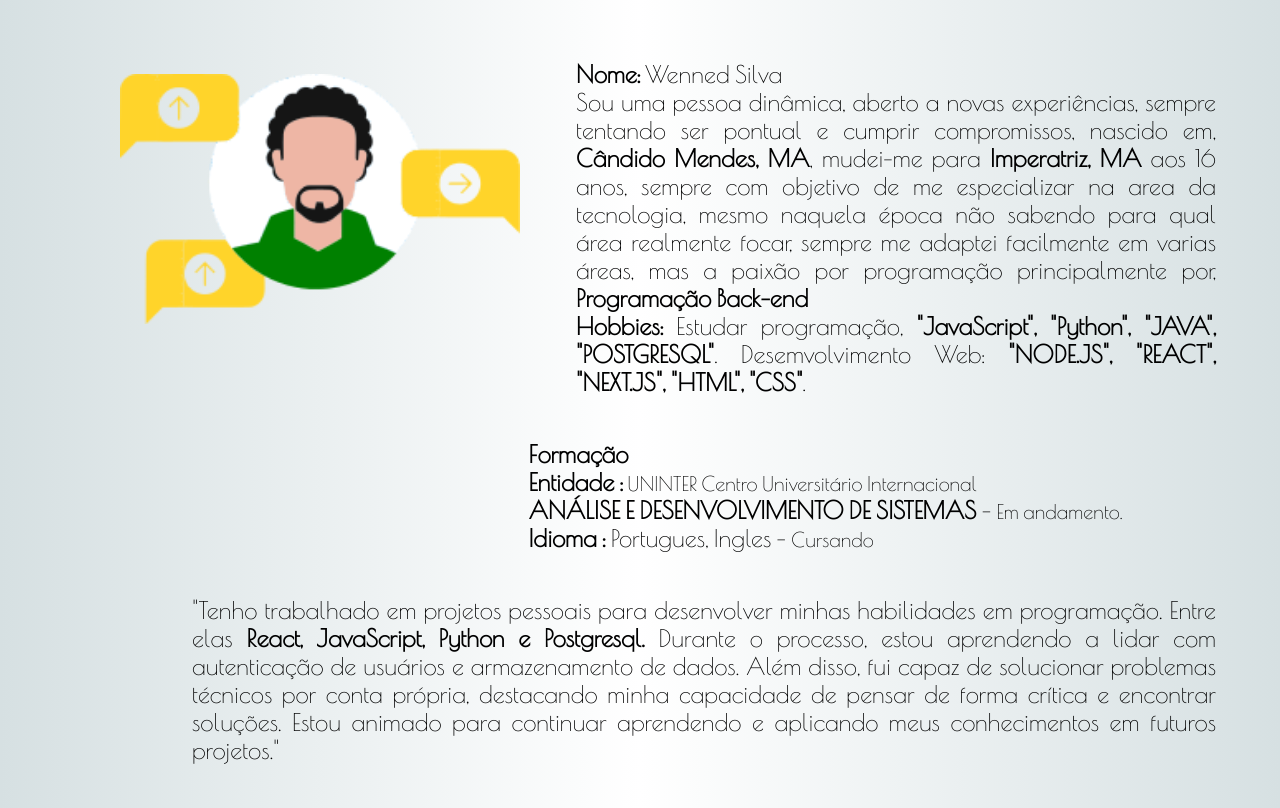
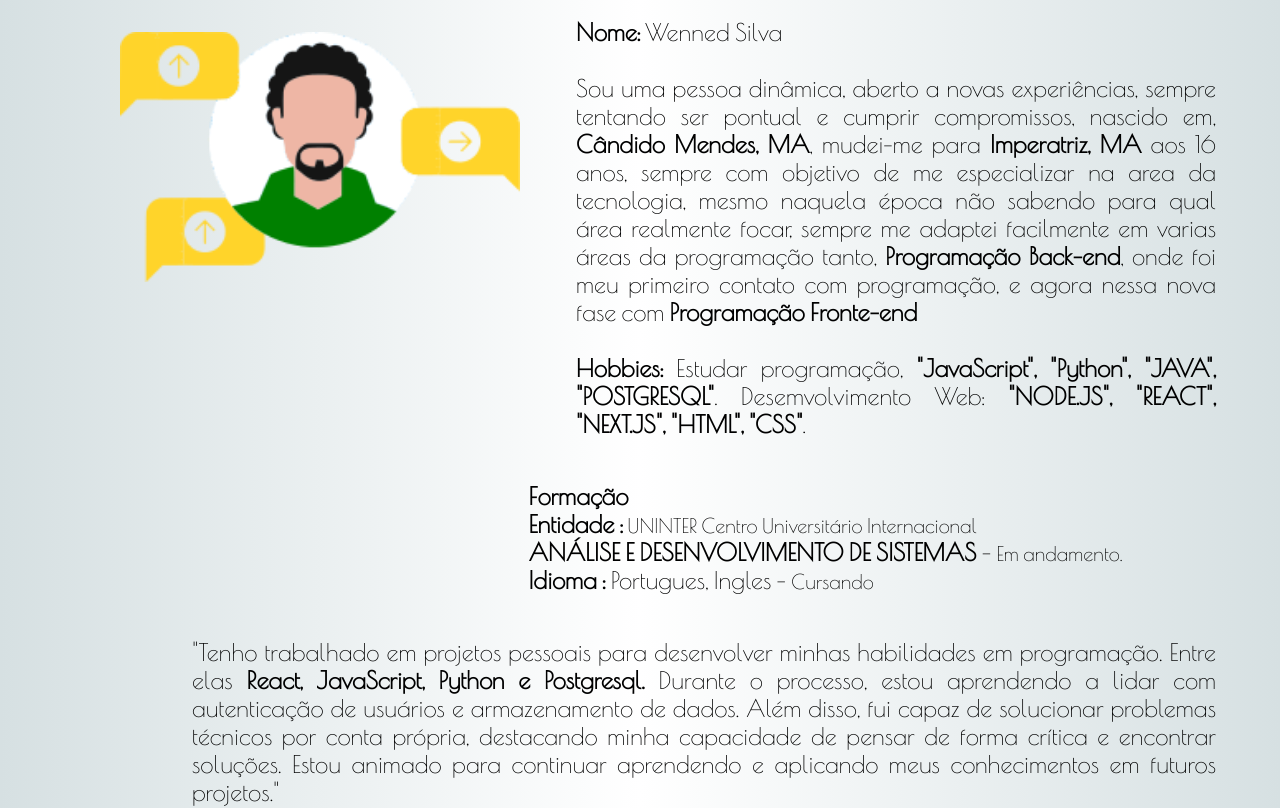
Before and after one commit to wenned/Portfolio-React, a React (Create React App) app: page / in a window 1280 px wide. Shown: the part 1541-2349 px from the top of the page. Built offline with nearby package versions, Linux system fonts and the light colour scheme; a web font is replaced by a local one.

Commit message:
correcao quebra linha

```diff
--- a/src/pages/Sobre.js
+++ b/src/pages/Sobre.js
@@ -10,7 +10,9 @@ function Sobre(){
 
                 <div>
                     <p><strong>Nome: </strong>Wenned Silva</p>
-                        <p>Sou uma pessoa dinâmica, aberto a novas experiências, sempre tentando ser pontual e cumprir compromissos, nascido em, <strong>Cândido Mendes, MA</strong>, mudei-me para <strong>Imperatriz, MA</strong> aos 16 anos, sempre com objetivo de me especializar na area da tecnologia, mesmo naquela época não sabendo para qual área realmente focar, sempre me adaptei facilmente em varias áreas, mas a paixão por programação principalmente por, <strong>Programação Back-end</strong></p>
+                        <br/>
+                        <p>Sou uma pessoa dinâmica, aberto a novas experiências, sempre tentando ser pontual e cumprir compromissos, nascido em, <strong>Cândido Mendes, MA</strong>, mudei-me para <strong>Imperatriz, MA</strong> aos 16 anos, sempre com objetivo de me especializar na area da tecnologia, mesmo naquela época não sabendo para qual área realmente focar, sempre me adaptei facilmente em varias áreas da programação tanto, <strong>Programação Back-end</strong>, onde foi meu primeiro contato com programação, e agora nessa nova fase com <strong>Programação Fronte-end</strong></p>
+                        <br/>
                         <p><strong>Hobbies:</strong> Estudar programação, <strong>"JavaScript", "Python", "JAVA", "POSTGRESQL"</strong>. Desemvolvimento Web: <strong>"NODE.JS", "REACT", "NEXT.JS", "HTML", "CSS"</strong>.</p>
                 </div>
 
```
